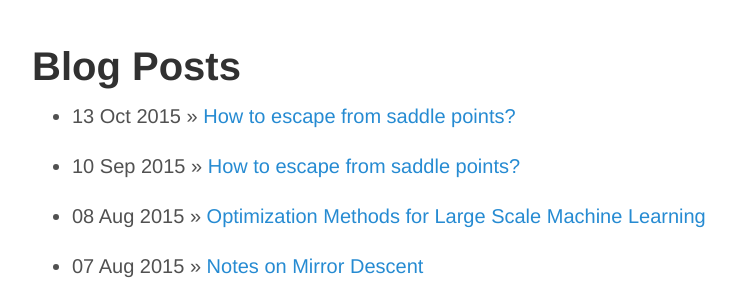
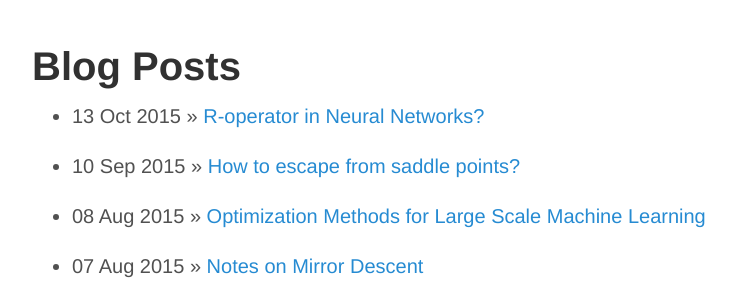
Before and after one commit to bjsc/cswhjiang.github.io, a Jekyll site: the page built from archive.md, in a window 1280 px wide. Shown: the part 173-471 px from the top of the page, without its empty margins (248-994 px from the left). Built offline with Jekyll 4.4.1, drawn with Linux system fonts in a browser that asks for light colours.

Commit message:
R-operator

```diff
--- a/_posts/2015-10-13-Roperator.md
+++ b/_posts/2015-10-13-Roperator.md
@@ -1,10 +1,8 @@
 ---
 layout: post
-title: How to escape from saddle points?
+title: R-operator in Neural Networks?
 comments: True
 ---
-
-# R-operator in Neural Networks
 
 ## What is R-operator?
 The R-operator in neural network is used to compute the product of Hessian matrix $$H$$ and a vector $$v$$. The time complexity is $$O(n)$$, which is lower than ordinary matrix vector product. Because it use back-propagation without computing the results directly.
```
